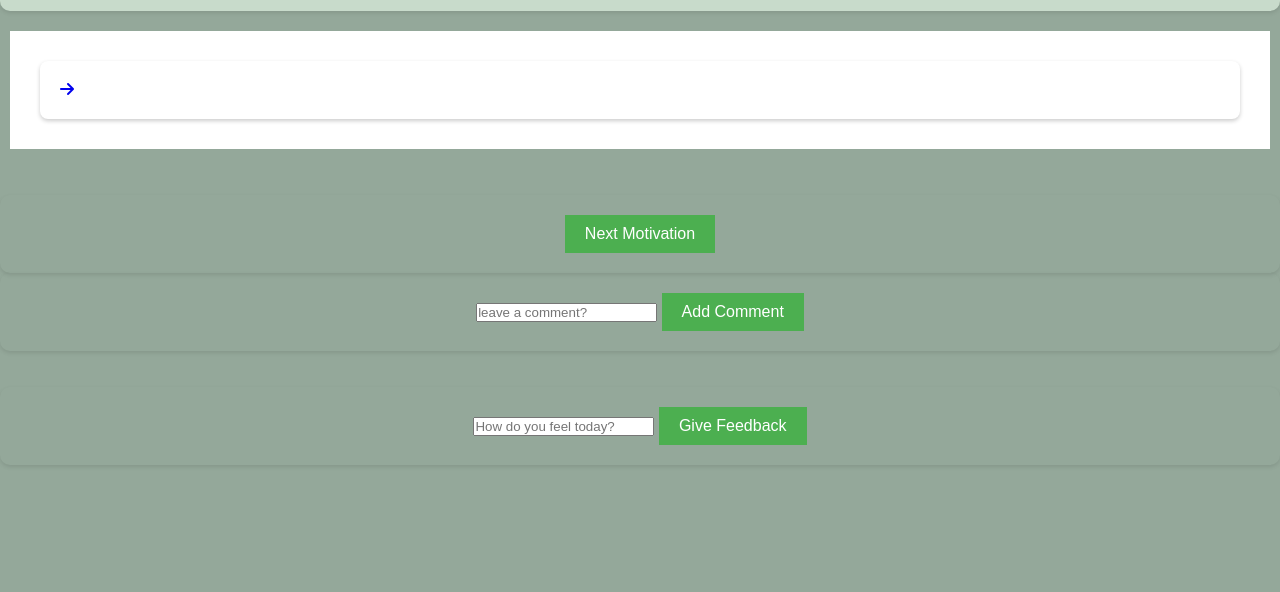
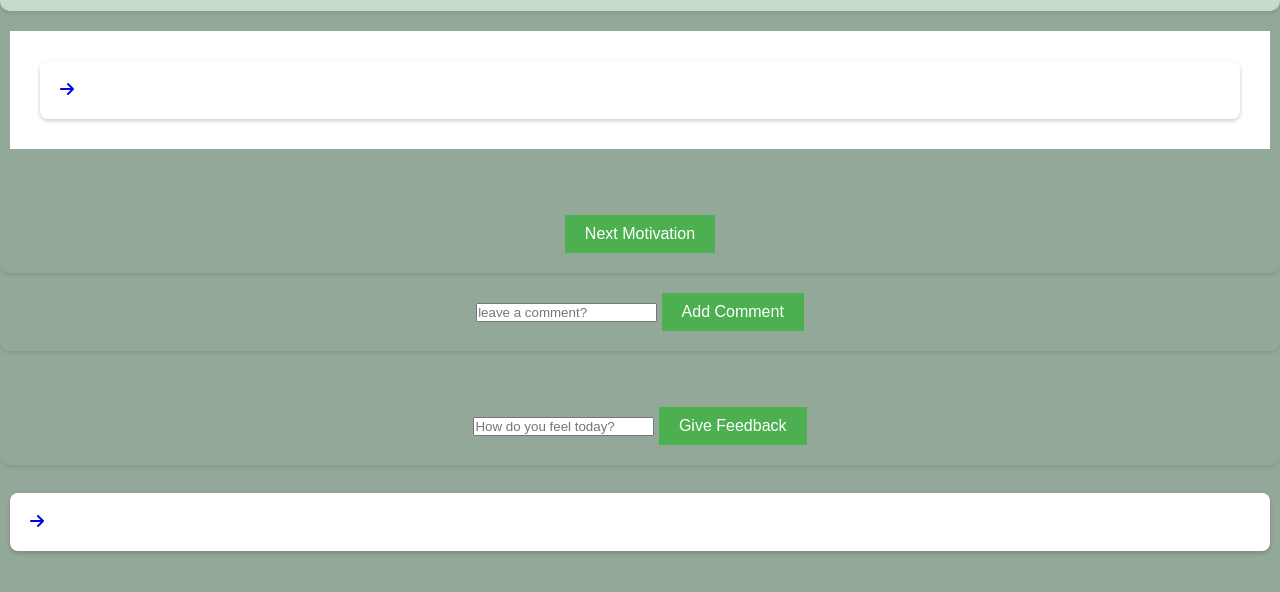
Before and after one commit to sheilabett/veh-project, a plain HTML site: page index.html in a window 1280 px wide. Shown: the part 100-692 px from the top of the page. Drawn offline with Linux system fonts and the light colour scheme; no server answers.

Commit message:
add comment function

```diff
--- a/index.html
+++ b/index.html
@@ -46,5 +46,9 @@
                 <li> <a href = "#">Mindset</a></li>
 
         </nav> -->
+        <div id="commentlist">
+            <div class="card">
+                <a href="#"><i class="fa-solid fa-arrow-right fa-beat"></i></a>
+            </div>
     </body>
 </html>
```
